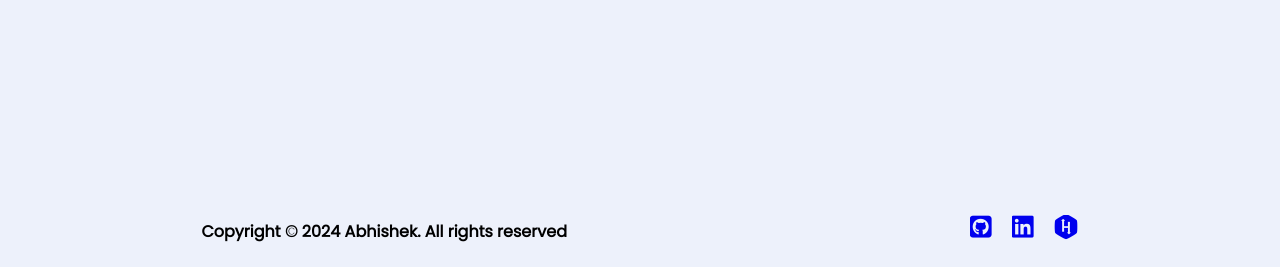
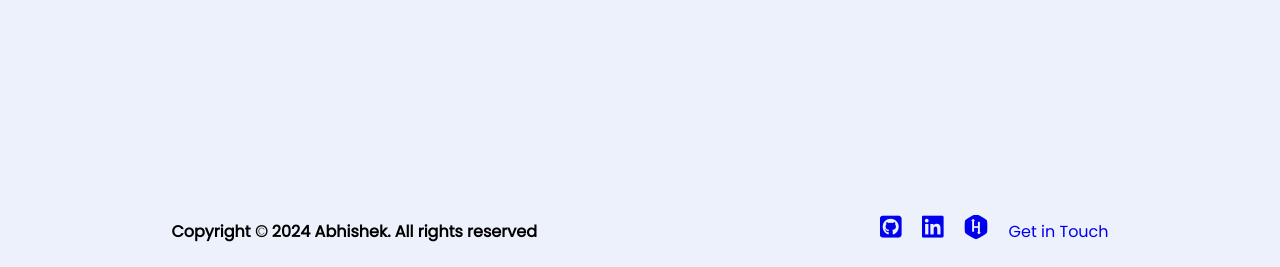
Before and after one commit to abhiM200/portfolio, a plain HTML site: page index.html in a window 1280 px wide. Shown: the part 533-800 px from the top of the page. Drawn offline with Linux system fonts and the light colour scheme.

Commit message:
Add email contact button in footer
Added a 'Get in Touch' button in the footer for email contact.

```diff
--- a/index.html
+++ b/index.html
@@ -65,6 +65,7 @@
                 <li><a href="https://github.com/abhiM200" target="_blank"><i class="fa-brands fa-square-github"></i></a></li>
                 <li><a href="https://www.linkedin.com/in/abhishek-kumar-mishra-a93688252"  target="_blank" ><i class="fa-brands fa-linkedin"></i></a></li>
                 <li><a href="https://www.hackerrank.com/profile/Abhi2461"  target="_blank"><i class="fa-brands fa-hackerrank"></i></a></li>
+                <li><a href="mailto:abhishekcsbs789@gmail.com" class="btn btn-primary">Get in Touch</a></li>
             </ul>
         </div>
     </footer>
```
